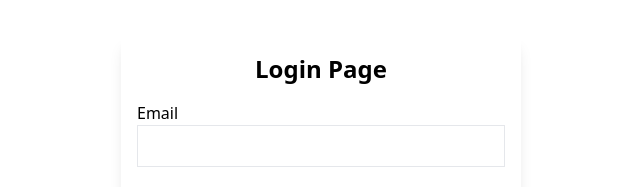
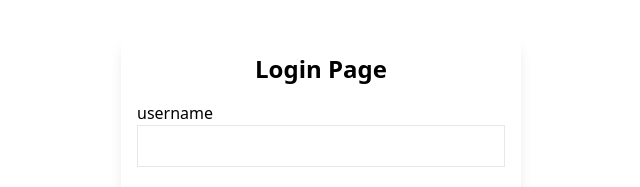
Before and after one commit to Fadil3/psn, a Next.js app: page / in a window 1280 px wide. Shown: the part 237-424 px from the top of the page, without its empty margins (319-959 px from the left). Built offline with nearby package versions, Linux system fonts and the light colour scheme.

Commit message:
feat(pages): use reusable button

```diff
--- a/src/pages/dashboard/index.tsx
+++ b/src/pages/dashboard/index.tsx
@@ -1,5 +1,6 @@
+import Button from "@/components/Button";
+import PageWrapper from "@/components/PageWrapper";
 import { Comment } from "@/types/comment";
-import PageWrapper from "@/components/PageWrapper";
 import { DataTable, DataTableRowData } from 'primereact/datatable';
 import { Column } from 'primereact/column';
 import { useState } from "react";
@@ -7,12 +8,6 @@ import { useRouter } from "next/router";
 
 interface DashboardProps {
   data: Comment[];
-}
-
-interface ButtonProps {
-  children: React.ReactNode;
-  color?: string;
-  onClick?: () => void;
 }
 
 export default function Dashboard({ data }: DashboardProps) {
@@ -40,12 +35,6 @@ export default function Dashboard({ data }: DashboardProps) {
     </div>
   );
 
-  const Button = ({ children, color = "bg-blue-500", onClick }: ButtonProps) => {
-    return (
-      <button className={`${color} text-white px-4 py-2 rounded`} onClick={onClick}>{children}</button>
-    );
-  };
-
   const DeleteModal = () => {
     return (
       <div className="fixed z-[10] inset-0 bg-black bg-opacity-50 flex justify-center items-center">
@@ -69,9 +58,10 @@ export default function Dashboard({ data }: DashboardProps) {
 
     try {
       const id = selectedComment.id;
-      const newData = data.filter((comment) => comment.id !== id);
+      const newData = comments.filter((comment) => comment.id !== id);
       setComments(newData);
       setShowDeleteModal(false);
+      setSelectedComment(null);
     } catch (error) {
       console.error(error);
     }
--- a/src/pages/index.tsx
+++ b/src/pages/index.tsx
@@ -1,18 +1,19 @@
 import { useState } from "react";
 import { useRouter } from "next/router";
 import PageWrapper from "@/components/PageWrapper";
+import Button from "@/components/Button";
 
 export default function Login() {
   const router = useRouter();
 
   const [data, setData] = useState({
-    email: '',
+    username: '',
     password: ''
   });
   const [submitted, setSubmitted] = useState(false);
 
   const validateForm = () => {
-    if (data.email === '' || data.password === '') {
+    if (data.username === '' || data.password === '') {
       return false;
     }
     return true;
@@ -37,16 +38,16 @@ export default function Login() {
           <h1 className="text-2xl font-bold mb-4 text-center">Login Page</h1>
           <form onSubmit={handleSubmit}>
             <div className="mb-4">
-              <label htmlFor="email" className="block">Email</label>
-              <input type="email" name="email" id="email" className="border px-4 py-2 w-full" onChange={handleChange} />
-              {submitted && data.email === '' && <p className="text-red-500">Email is required</p>}
+              <label htmlFor="username" className="block">username</label>
+              <input name="username" id="username" className="border px-4 py-2 w-full" onChange={handleChange} />
+              {submitted && data.username === '' && <p className="text-red-500">username is required</p>}
             </div>
             <div className="mb-4">
               <label htmlFor="password" className="block">Password</label>
               <input type="password" name="password" id="password" className="border px-4 py-2 w-full" onChange={handleChange} />
               {submitted && data.password === '' && <p className="text-red-500">Password is required</p>}
             </div>
-            <button type="submit" className="bg-blue-500 text-white px-4 py-2 rounded w-full">Login</button>
+            <Button classnames="w-full">Login</Button>
           </form>
         </div>
       </div>
```
